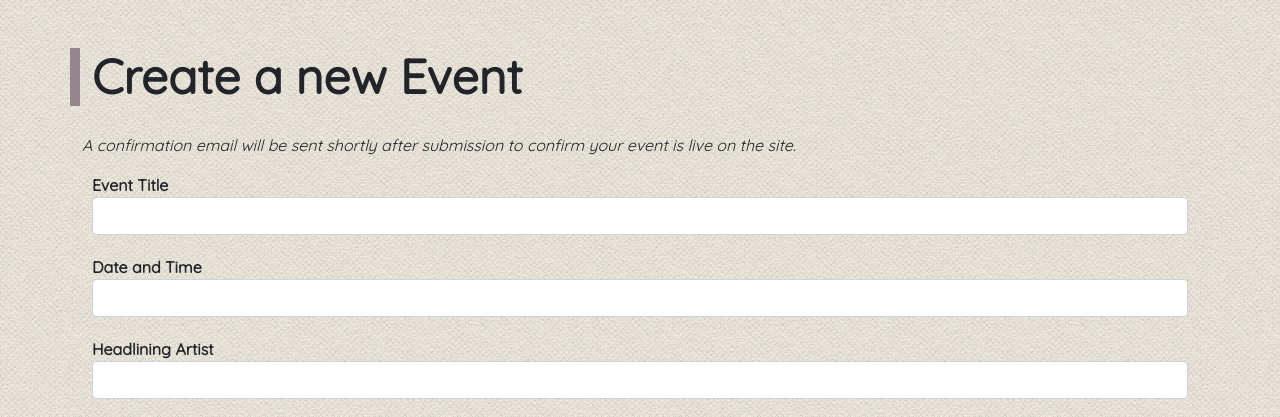
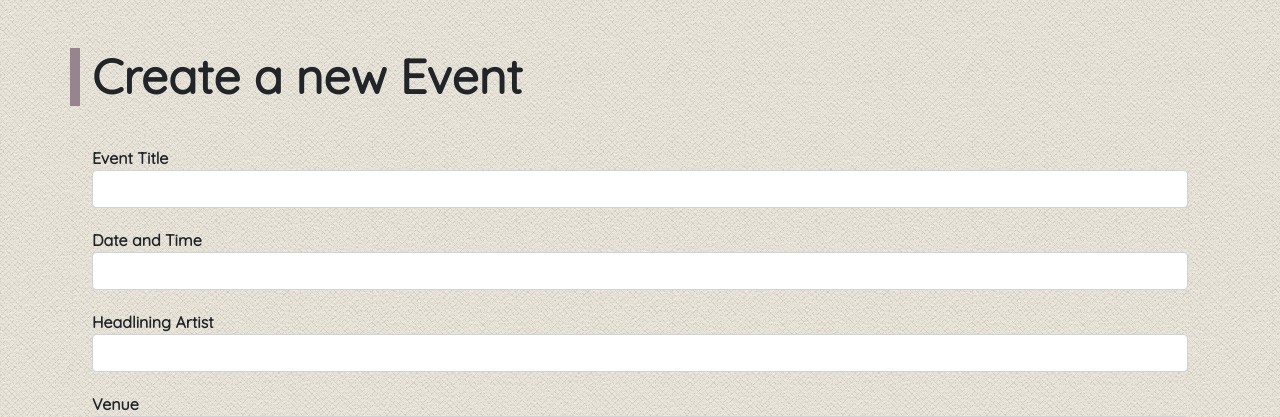
Before and after one commit to aarunjury/iab207_assignment3, a Flask app: page /events/create in a window 1280 px wide. Shown: the part 62-479 px from the top of the page. Run offline with Flask 2, Linux system fonts and the light colour scheme; a user stored in the database is signed in; data comes from the database, SQL or seed files in the repository; some libraries are stand-ins or nearby versions.

Commit message:
merged create_event and edit_event

```diff
--- a/bookings/templates/events/create_event.html
+++ b/bookings/templates/events/create_event.html
@@ -5,10 +5,9 @@
 <div id='page-container' class='container'>
     <div class="row">
         <br>
-        <h1 class="display-5 fw-bold">Create a new Event</h1>
-        <h6><i>A confirmation email will be sent shortly after submission to confirm your event is live on the
-                site.</i></h6>
+        <h1 class="display-5 fw-bold">{{heading}}</h1>
         {{wtf.quick_form(event_form)}}
     </div>
-</div><!-- end container -->
+</div>
+<!-- end container -->
 {% endblock %}
```
Also changed, not shown: bookings/templates/events/edit_event.html (deleted, +0 -13 lines).
